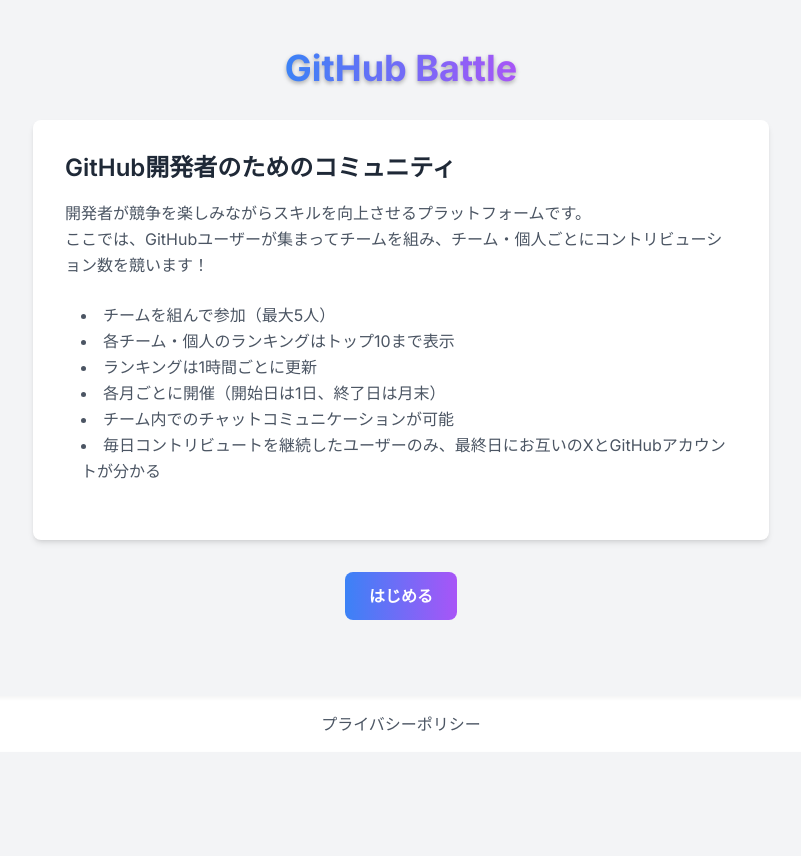
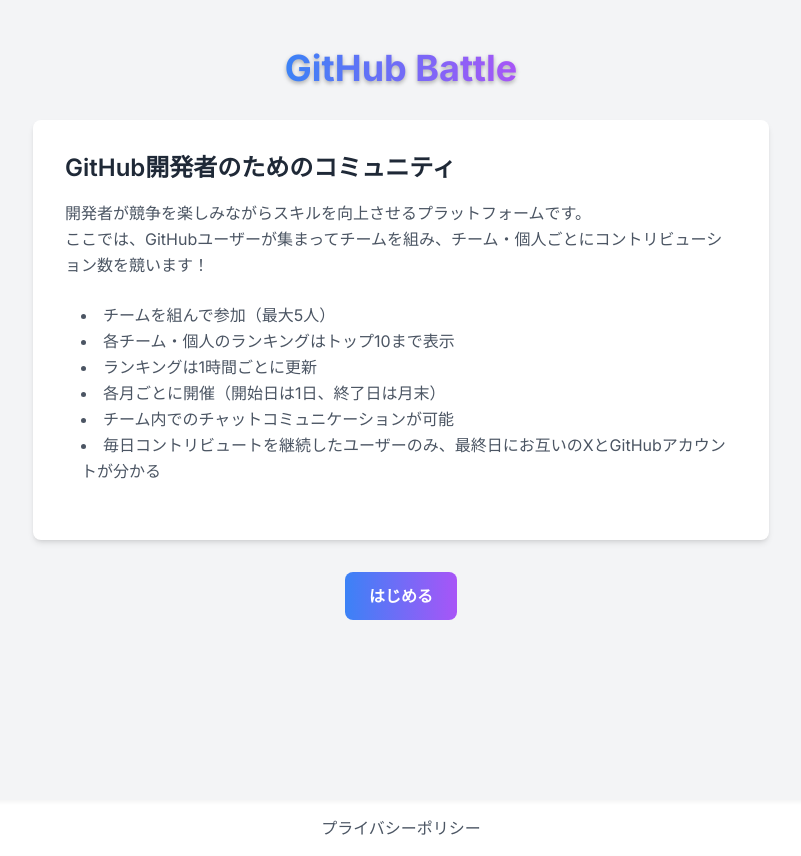
Before and after one commit to vyuma/GitHubBattle, a Next.js app in the folder front/: page / in a window 1280 px wide. Shown: the whole page, without its empty margins (239-1040 px from the left). Before the commit the page ends 800 px from the top, so only its background shows below. Built offline with nearby package versions, Linux system fonts and the light colour scheme.

Commit message:
コンポーネント分割

```diff
--- a/front/src/app/page.tsx
+++ b/front/src/app/page.tsx
@@ -1,5 +1,6 @@
 import Link from "next/link";
 import type { NextPage } from "next";
+import BottomNavbar from "@/components/BottomNavbar";
 
 const Home: NextPage = () => {
     const features = [
@@ -12,7 +13,8 @@
     ];
 
     return (
-        <div className="min-h-screen bg-gray-100 py-12 flex flex-col justify-between">
+        <>
+            <div className="min-h-screen bg-gray-100 py-12">
                 <div className="container mx-auto px-4 max-w-3xl">
                     <h1 className="text-4xl font-bold text-center text-blue-600 mb-8 animate-fade-in-down">
                         <span className="bg-clip-text text-transparent bg-gradient-to-r from-blue-500 to-purple-500 drop-shadow-[0_2px_2px_rgba(0,0,0,0.3)]">
@@ -52,20 +54,10 @@
                         </Link>
                     </div>
                 </div>
+            </div>
 
-            <div className="bg-white shadow-inner py-4 mt-8">
-                <div className="container mx-auto px-4">
-                    <div className="flex justify-center">
-                        <Link
-                            href="/privacy-policy"
-                            className="text-gray-600 hover:text-blue-500 transition-colors duration-300"
-                        >
-                            プライバシーポリシー
-                        </Link>
-                    </div>
-                </div>
-            </div>
-        </div>
+            <BottomNavbar />
+        </>
     );
 };
 
--- /dev/null
+++ b/front/src/components/BottomNavbar.tsx
@@ -0,0 +1,20 @@
+import Link from "next/link";
+
+const BottomNavbar = () => {
+    return (
+        <div className="bg-white shadow-inner py-4 w-full">
+            <div className="px-4">
+                <div className="flex justify-center">
+                    <Link
+                        href="/privacy-policy"
+                        className="text-gray-600 hover:text-blue-500 transition-colors duration-300"
+                    >
+                        プライバシーポリシー
+                    </Link>
+                </div>
+            </div>
+        </div>
+    );
+};
+
+export default BottomNavbar;
```
Lines whose indentation alone changed are shown as unchanged.
